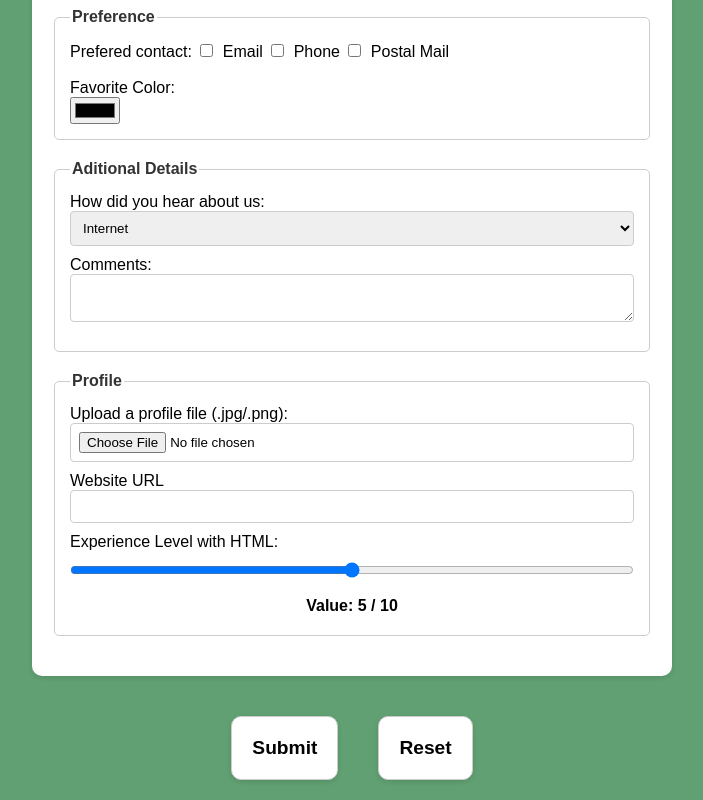
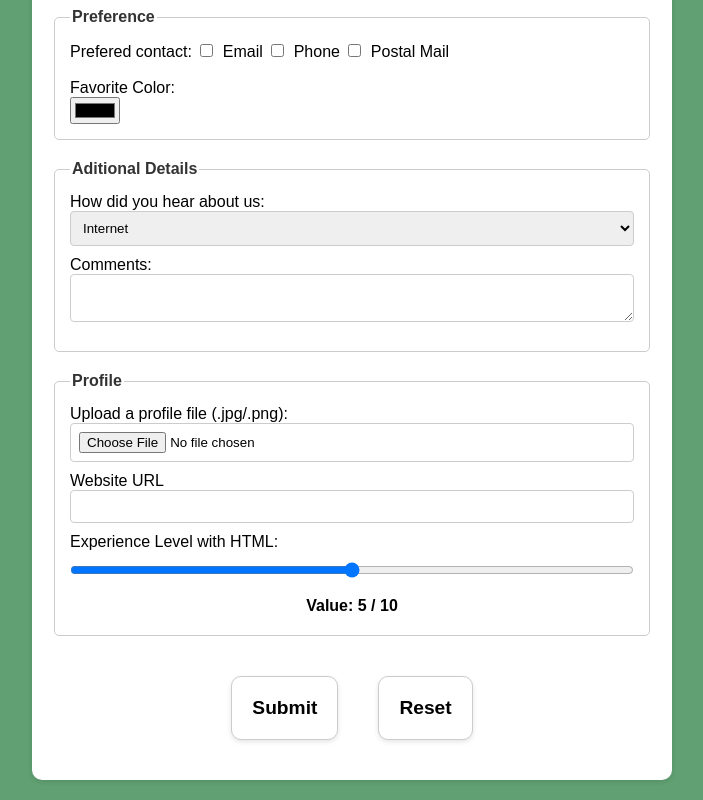
Before and after one commit to Anikor/Tekwill, a plain HTML site: page forms.html in a window 1280 px wide. Shown: the part 810-1610 px from the top of the page, without its empty margins (288-991 px from the left). Drawn offline with Linux system fonts and the light colour scheme.

Commit message:
design change

```diff
--- a/forms.html
+++ b/forms.html
@@ -213,11 +213,12 @@
               <label for="experienceValue">Value: <span id="experienceValue"></span> / 10</label>
             </div>
           </fieldset>
+          <div class="buttons-container">
+            <input type="submit" id="sub">
+            <input type="reset" id="res"></div>
         </form>
 
-    <div class="buttons-container">
-    <input type="submit" id="sub" form="myform">
-    <input type="reset" id="res" form="myform"></div>
+
 
     <script>
       var slider = document.getElementById("expLevelHTML");
```
